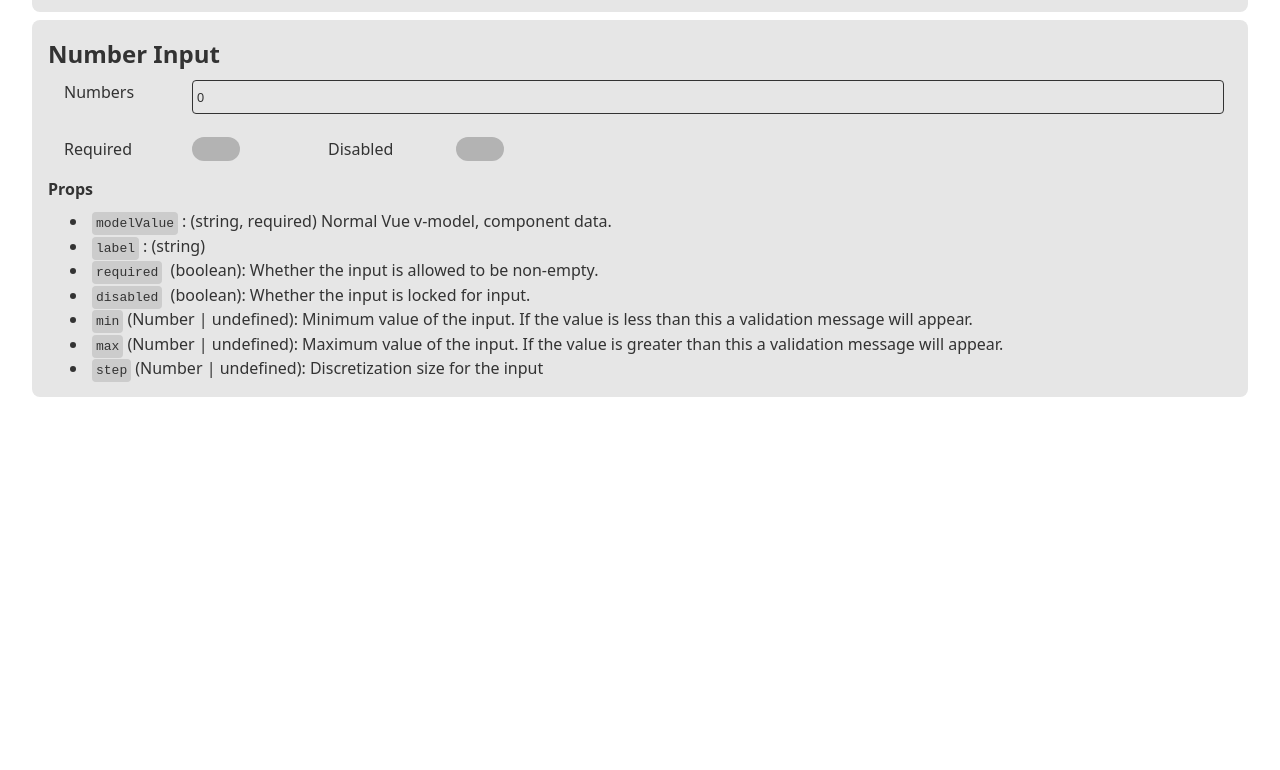
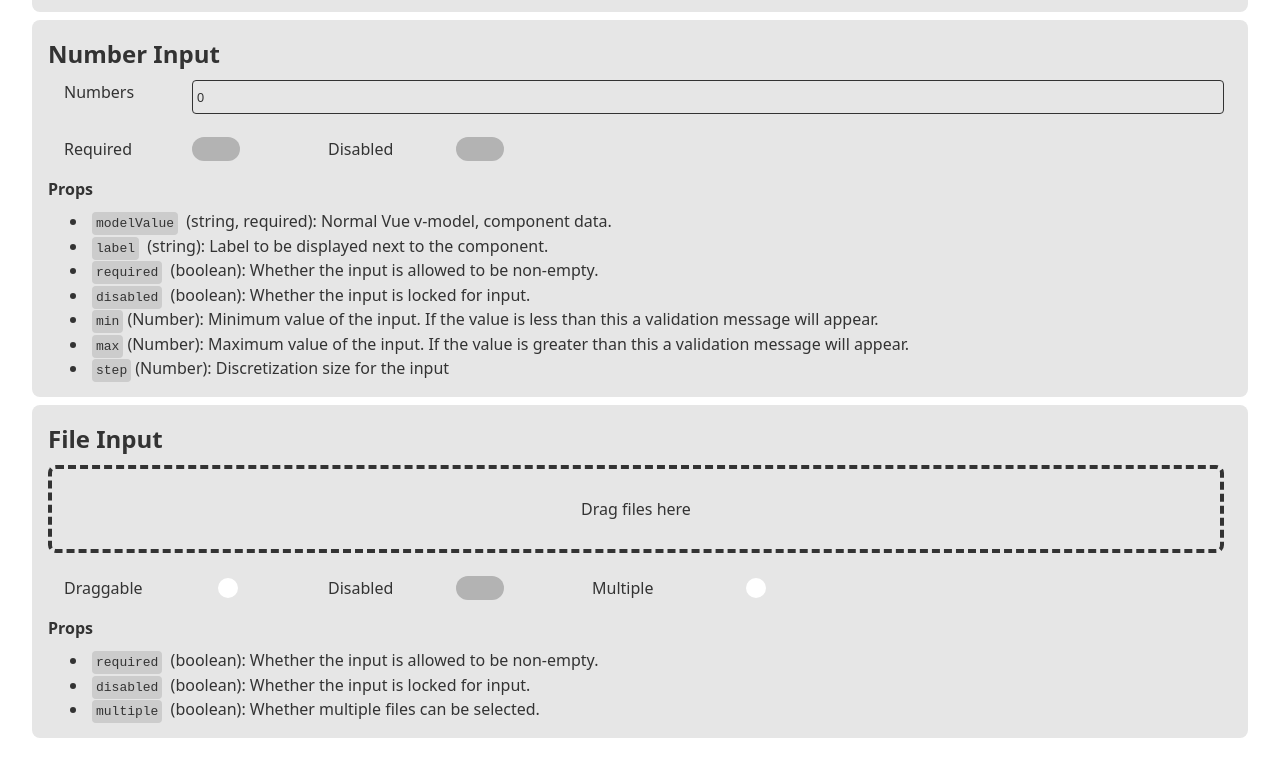
Before and after one commit to MattPChoy/CustomComponents, a Vue app: page / in a window 1280 px wide. Shown: the part 509-1279 px from the top of the page. Before the commit the page ends 938 px from the top, so only its background shows below. Built offline with nearby package versions, Linux system fonts and the light colour scheme.

Commit message:
File upload component

```diff
--- /dev/null
+++ b/src/components/Inputs/CFileUpload.vue
@@ -0,0 +1,95 @@
+<template>
+  <input-component-wrapper>
+    <template #input>
+      <div v-if="draggable" class="file-draggable-container" :class="{'drag': isDragging, 'input-disabled': disabled }"
+           @dragover.prevent="onDragOver" @dragleave="onDragLeave" @drop.prevent="onDrop"
+           @click="onClick">
+        <div v-if="validationError.length !== 0" class="error">
+          {{ validationError }}
+        </div>
+        <slot v-else name="content">
+          {{ fileMessage }}
+        </slot>
+      </div>
+      <input v-show="!draggable" type="file" @input="onFilesSelected" ref="fileInput" :multiple="multiple" :disabled="disabled">
+    </template>
+  </input-component-wrapper>
+</template>
+
+<script setup lang="ts">
+
+import InputComponentWrapper from "./InputComponentWrapper.vue";
+import {computed, type PropType, ref} from "vue";
+
+const fileInput = ref<HTMLInputElement>();
+const isDragging = ref(false);
+const model = defineModel({ type: Array as PropType<Array<File>>, default: []});
+const validationError = ref("");
+
+const props = defineProps({
+  disabled: {type: Boolean, default: false},
+  draggable: {type: Boolean, default: false},
+  multiple: {type: Boolean, default: false},
+});
+
+const onDragOver = () => {
+  isDragging.value = true;
+}
+
+const onDragLeave = () => {
+  isDragging.value = false;
+}
+
+const emit = defineEmits({
+  update: (_: File[]) => true
+});
+
+const onDrop = (e: DragEvent) => {
+  isDragging.value = false;
+  const files = e.dataTransfer?.files
+
+  if (files!.length > 1 && !props.multiple) {
+    validationError.value = "Please choose only one file";
+    return;
+  }
+
+  const _files = Array.from(files!);
+  emit('update', _files)
+  model.value = Array.from(files!);
+}
+
+function onClick() {
+  if (fileInput.value) {
+    fileInput.value.click();
+  }
+}
+
+const fileMessage = computed(() => {
+  if (model.value.length === 0) {
+    return props.multiple ? 'Drag files here' : 'Drag a file here'
+  } else {
+    return model.value.map((f) => f.name).join(", ");
+  }
+});
+
+function onFilesSelected(e: Event) {
+  emit('update', Array.from((e.target as HTMLInputElement).files ?? []));
+}
+</script>
+
+<style scoped>
+.file-draggable-container {
+  border: 4px dashed var(--font-primary);
+  min-height: var(--space-10);
+  border-radius: var(--space-1);
+
+  display: flex;
+  align-items: center;
+  justify-content: center;
+}
+
+.file-draggable-container:hover:not(input:disabled, .input-disabled), .drag {
+  background-color: var(--bg-main-30);
+  transition: background-color 0.3s;
+}
+</style>
--- a/src/components/Inputs/InputComponentWrapper.vue
+++ b/src/components/Inputs/InputComponentWrapper.vue
@@ -66,7 +66,7 @@ input:focus {
   outline-style: solid;
 }
 
-input:disabled {
+input:disabled, .input-disabled{
   opacity: 0.6;
   background-color: var(--bg-main-40);
   cursor: not-allowed;
--- a/src/docs/InputExamples.vue
+++ b/src/docs/InputExamples.vue
@@ -8,7 +8,7 @@
                       :required="textInputData.required" :disabled="textInputData.disabled"
                       :password="textInputData.password"
                       label="Text Here"/>
-        <div style="display: flex; flex-direction: row; gap: var(--space-8);">
+        <div class="toggle-bar">
           <c-toggle-input v-model="textInputData.required" label="Required"/>
           <c-toggle-input v-model="textInputData.multiline" label="Multi-line"/>
           <c-toggle-input v-model="textInputData.disabled" label="Disabled"/>
@@ -34,7 +34,7 @@
       <template #usage>
         <c-number-input v-model="numberInputModel" label="Numbers" :required="textInputData.required"
                         :disabled="numberInputData.disabled" :min="0" :max="10"/>
-        <div style="display: flex; flex-direction: row; gap: var(--space-8);">
+        <div class="toggle-bar">
           <c-toggle-input v-model="numberInputData.required" label="Required"/>
           <c-toggle-input v-model="numberInputData.disabled" label="Disabled"/>
         </div>
@@ -42,13 +42,32 @@
       <template #props>
         <ul>
           <input-prop-descriptions/>
-          <li><code>min</code>(Number | undefined): Minimum value of the input. If the value is less than this a
+          <li><code>min</code>(Number): Minimum value of the input. If the value is less than this a
             validation message will appear.
           </li>
-          <li><code>max</code>(Number | undefined): Maximum value of the input. If the value is greater than this a
+          <li><code>max</code>(Number): Maximum value of the input. If the value is greater than this a
             validation message will appear.
           </li>
-          <li><code>step</code>(Number | undefined): Discretization size for the input</li>
+          <li><code>step</code>(Number): Discretization size for the input</li>
+        </ul>
+      </template>
+    </DocWrapper>
+
+    <DocWrapper title="File Input">
+      <template #usage>
+        <CFileUpload :draggable="fileData.draggable" :disabled="fileData.disabled" :multiple="fileData.multiple"/>
+        <div class="toggle-bar">
+          <c-toggle-input v-model="fileData.draggable" label="Draggable"/>
+          <c-toggle-input v-model="fileData.disabled" label="Disabled"/>
+          <c-toggle-input v-model="fileData.multiple" label="Multiple"/>
+        </div>
+      </template>
+
+      <template #props>
+        <ul>
+          <li><code>required</code> (boolean): Whether the input is allowed to be non-empty.</li>
+          <li><code>disabled</code> (boolean): Whether the input is locked for input.</li>
+          <li><code>multiple</code> (boolean): Whether multiple files can be selected.</li>
         </ul>
       </template>
     </DocWrapper>
@@ -64,6 +83,7 @@ import {ref} from "vue";
 import CNumberInput from "../components/Inputs/CNumberInput.vue";
 import InputPropDescriptions from "./meta/InputPropDescriptions.vue";
 import CToggleInput from "../components/Inputs/CToggleInput.vue";
+import CFileUpload from "../components/Inputs/CFileUpload.vue";
 
 class InputData {
   public required: boolean = false;
@@ -76,12 +96,20 @@ class TextInputData extends InputData {
   public password: boolean = false;
 }
 
+class FileInputData {
+  public disabled: boolean = false;
+  public draggable: boolean = true;
+  public multiple: boolean = true;
+  public files: File[] = [];
+}
+
 const textInputData = ref(new TextInputData());
 const numberInputData = ref(new InputData());
 const firstTextInputValidation = (input: string) => input.length !== 0 ? undefined : "Required input";
 
+const numberInputModel = ref(0);
 
-const numberInputModel = ref(0);
+const fileData = ref(new FileInputData());
 </script>
 
 
@@ -97,4 +125,10 @@ const numberInputModel = ref(0);
 ul {
   margin: 0;
 }
+
+.toggle-bar {
+  display: flex;
+  flex-direction: row;
+  gap: var(--space-8);
+}
 </style>
--- a/src/docs/meta/InputPropDescriptions.vue
+++ b/src/docs/meta/InputPropDescriptions.vue
@@ -1,6 +1,6 @@
 <template>
-  <li><code>modelValue</code>: (string, required) Normal Vue v-model, component data.</li>
-  <li><code>label</code>: (string)</li>
+  <li><code>modelValue</code> (string, required): Normal Vue v-model, component data.</li>
+  <li><code>label</code> (string): Label to be displayed next to the component.</li>
   <li><code>required</code> (boolean): Whether the input is allowed to be non-empty.</li>
   <li><code>disabled</code> (boolean): Whether the input is locked for input.</li>
 </template>
--- a/src/theme.css
+++ b/src/theme.css
@@ -31,3 +31,7 @@
     background-color: var(--bg-main);
     color: var(--font-primary);
 }
+
+.error {
+    color: var(--error-color);
+}
```
